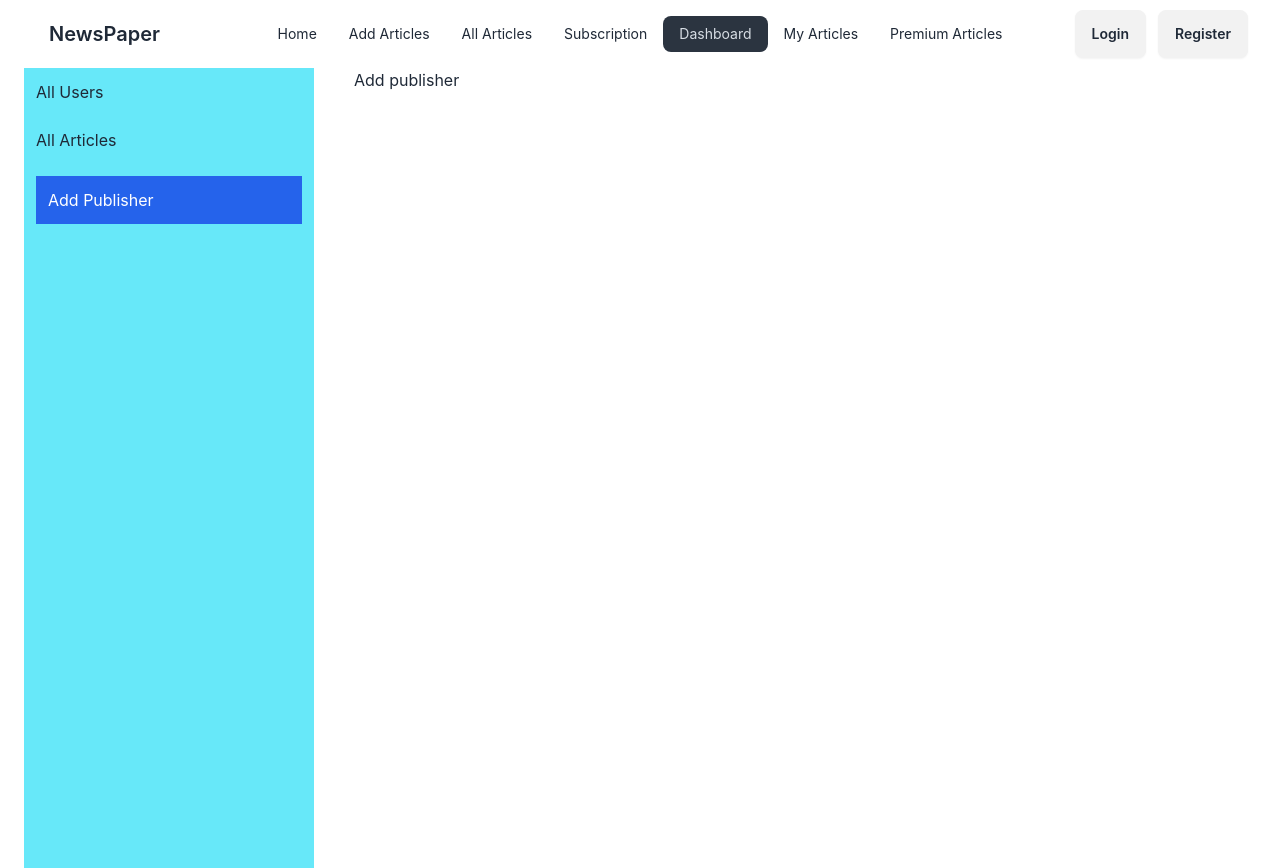
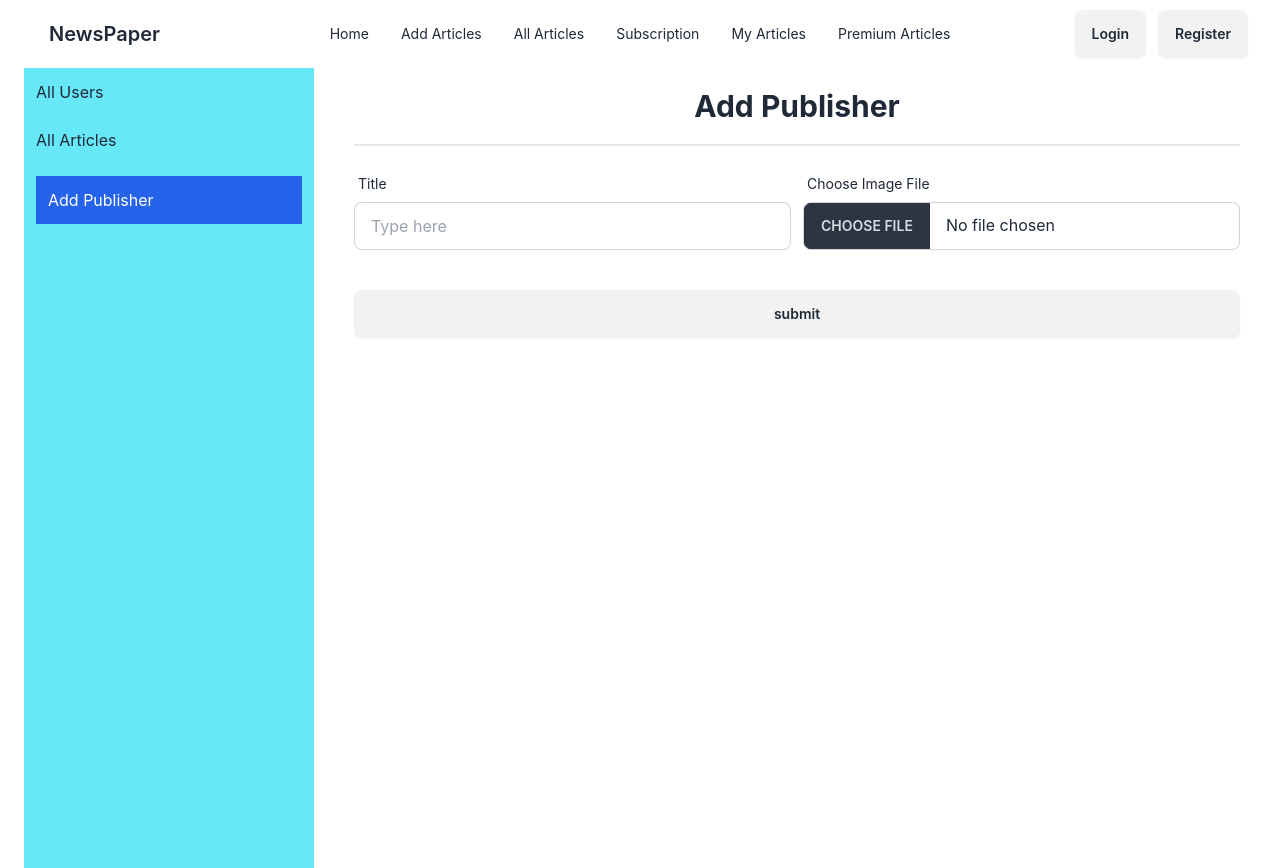
Before and after one commit to Md-Shakhawat-Hosen/News-portal-client, a React (Vite) app: page /dashboard/addPublisher in a window 1280 px wide. Built offline with nearby package versions, Linux system fonts and the light colour scheme; no server answers.

Commit message:
created myArticles page . In this page user can update, delete their own articles

```diff
--- a/src/Pages/AddArticles.jsx
+++ b/src/Pages/AddArticles.jsx
@@ -1,5 +1,5 @@
 import { useForm } from "react-hook-form";
-import { useContext, useState } from "react";
+import { useContext, useEffect, useState } from "react";
 import Select from "react-select";
 import axios from 'axios'
 import Title from "../components/Title/Title";
@@ -11,6 +11,22 @@ const AddArticles = () => {
      const [selectedOption, setSelectedOption] = useState(null);
      const [selectedOptionPublisher, setSelectedOptionPublisher] = useState(null);
      const {user} = useContext(AuthContext)
+
+     const [publisher, setPublisher] = useState([])
+
+     useEffect(()=>{
+          axios.get("http://localhost:5000/addPublisher")
+          .then(res => setPublisher(res.data))
+     },[]);
+    //  console.log(publisher);
+
+     const publisherNames = publisher.map((item) => ({
+       value: item.title.toLowerCase(),
+       label: item.title.charAt(0).toUpperCase() + item.title.slice(1),
+     }));
+
+
+
 
     const date =  moment().format("MMMM Do YYYY");
 
@@ -28,15 +44,7 @@ const AddArticles = () => {
 
      ];
 
-     const publisherNames = [
-       { value: "newsco", label: "NewsCo" },
-       { value: "pressX", label: "PressX" },
-       { value: "timesInformed", label: "TimesInformed" },
-       { value: "dailyGlobe", label: "DailyGlobe" },
-       { value: "cityHerald", label: "CityHerald" },
-       { value: "worldInsights", label: "WorldInsights" },
 
-     ];
 
 
 
--- a/src/Pages/AddPublisher.jsx
+++ b/src/Pages/AddPublisher.jsx
@@ -1,11 +1,93 @@
+import axios from "axios";
+import { useForm } from "react-hook-form";
+import Swal from "sweetalert2";
+import Title from "../components/Title/Title";
+
+const AddPublisher = () => {
+
+     const api_key = import.meta.env.VITE_image_api;
+     const image_hosting_api = `https://api.imgbb.com/1/upload?key=${api_key}`;
+
+    const { register, handleSubmit } = useForm();
 
 
-const AddPublisher = () => {
-    return (
-        <div>
-            <h1>Add publisher</h1>
+        const onSubmit = async (data) => {
+          console.log(data);
+
+
+          const imageFile = { image: data.image[0] };
+          const res = await axios.post(image_hosting_api, imageFile, {
+            headers: {
+              "Content-Type": "multipart/form-data",
+            },
+          });
+          console.log(res.data);
+
+
+          if (res.data.success) {
+            const addPublisher = {
+              title: data.title,
+              image: res.data.data.display_url,
+
+            };
+            console.log(addPublisher);
+
+            try {
+              const response = await axios.post(
+                "http://localhost:5000/addPublisher",
+                addPublisher
+              );
+              console.log("Response from server:", response.data);
+              if (response.data.insertedId) {
+                Swal.fire({
+                  title: "Good job!",
+                  text: "You added the Publisher successfully",
+                  icon: "success",
+                });
+              }
+            } catch (error) {
+              console.error("Error making POST request:", error);
+            }
+          }
+        };
+  return (
+    <div>
+      <Title title='Add Publisher'></Title>
+      <form onSubmit={handleSubmit(onSubmit)}>
+        <div className="flex flex-col lg:flex-row gap-3">
+          <div className="w-full">
+            <label className="form-control w-full ">
+              <div className="label">
+                <span className="label-text">Title</span>
+              </div>
+              <input
+                type="text"
+                placeholder="Type here"
+                {...register("title", { required: true })}
+                className="input input-bordered w-full"
+              />
+            </label>
+          </div>
+          <div className="w-full">
+            <label className="form-control w-full ">
+              <div className="label">
+                <span className="label-text">Choose Image File</span>
+              </div>
+              <input
+                type="file"
+                {...register("image", { required: true })}
+                className="file-input file-input-bordered w-full"
+              />
+            </label>
+          </div>
         </div>
-    );
+
+        <button type="submit" className="btn w-full mt-10">
+          submit
+        </button>
+      </form>
+    </div>
+  );
 };
 
 export default AddPublisher;
--- a/src/Pages/AllArticles.jsx
+++ b/src/Pages/AllArticles.jsx
@@ -20,7 +20,7 @@ const AllArticles = () => {
 
     },[isLoading,data])
 
-    console.log(allArticles)
+    // console.log(allArticles)
 
     const handleArticleApprove = (id, val) =>{
         // console.log(id)
@@ -30,7 +30,7 @@ const AllArticles = () => {
         const a = {val}
         axios.patch(`http://localhost:5000/addArticles/${id}`, a)
         .then(res => {
-            console.log('add articles', res.data)
+            // console.log('add articles', res.data)
             if (res.data.modifiedCount > 0) {
                   refetch()
                   toast.success(`Successfully ${val}`)
@@ -38,7 +38,7 @@ const AllArticles = () => {
         })
     }
     const handleArticleDelete = (id)=>{
-        console.log(id)
+        // console.log(id)
          axios
            .delete(`http://localhost:5000/addArticles/${id}`)
            .then((res) => {
@@ -51,14 +51,14 @@ const AllArticles = () => {
     }
 
     const handleDecline = (id) =>{
-        console.log(declineReason)
-        console.log(id);
+        // console.log(declineReason)
+        // console.log(id);
         const a = {val:'decline', reason: declineReason}
-        console.log(a);
+        // console.log(a);
         axios
           .patch(`http://localhost:5000/addArticles/${id}`, a)
           .then((res) => {
-            console.log("add articles", res.data);
+            // console.log("add articles", res.data);
             if (res.data.modifiedCount > 0) {
               refetch();
               setDeclineReason('')
@@ -115,7 +115,7 @@ const AllArticles = () => {
 
                 <div className="flex mt-4 gap-3">
                   <div className="flex gap-2">
-                    {article?.status == "pending" ? (
+                    {article?.status == "pending" || article?.status == 'decline' ? (
                       <button
                         onClick={() =>
                           handleArticleApprove(article._id, "approve")
--- /dev/null
+++ b/src/Pages/AllArticlesUser.jsx
@@ -0,0 +1,11 @@
+
+
+const AllArticlesUser = () => {
+    return (
+        <div>
+            <h1>All articles user</h1>
+        </div>
+    );
+};
+
+export default AllArticlesUser;
--- /dev/null
+++ b/src/Pages/MyArticles.jsx
@@ -0,0 +1,129 @@
+import axios from "axios";
+import { useState } from "react";
+import { useEffect } from "react";
+import { useContext } from "react";
+import toast, { Toaster } from "react-hot-toast";
+import useAllArticles from "../Hooks/useAllArticles";
+import { AuthContext } from "../Provider/AuthProvider";
+
+
+const MyArticles = () => {
+    const {user} = useContext(AuthContext)
+    const [myArticles, setMyArticles] = useState([])
+    const {data,isLoading,refetch} = useAllArticles();
+
+    useEffect(()=>{
+        if (!isLoading){
+            const ownArticles = data.filter(
+              (articles) => user?.email == articles.articleAuthorEmail
+            );
+            setMyArticles(ownArticles)
+        }
+    },[data,isLoading, user?.email])
+
+    console.log(myArticles);
+
+    const handleDeleteMyArticle = (id) =>{
+        console.log(id)
+         axios.delete(`http://localhost:5000/addArticles/${id}`).then((res) => {
+           console.log("delete my articles", res.data);
+           if (res.data.deletedCount > 0) {
+             refetch();
+             toast.success("Successfully Deleted");
+           }
+         });
+    }
+    return (
+      <div>
+        <div>
+          <Toaster />
+        </div>
+        <h1>My articles</h1>
+        <div className="overflow-x-auto">
+          <table className="table table-zebra">
+            {/* head */}
+            <thead>
+              <tr>
+                <th>SL</th>
+                <th>Title</th>
+                <th>Status</th>
+                <th>isPremium</th>
+                <th>Action</th>
+              </tr>
+            </thead>
+            <tbody>
+              {/* row 1 */}
+              {myArticles.map((article, ind) => (
+                <tr key={article._id}>
+                  <th>{ind + 1}</th>
+                  <td>{article.title}</td>
+                  <td>
+                    {article.status}
+                    {article?.isDecline && (
+                      <button
+                        onClick={() =>
+                          document
+                            .getElementById(`my_modal_1_${article?._id}`)
+                            .showModal()
+                        }
+                        className="bg-red-400 text-white p-2 rounded-lg ml-2"
+                      >
+                        Reason
+                      </button>
+                    )}
+
+                    <dialog id={`my_modal_1_${article?._id}`} className="modal">
+                      <div className="modal-box">
+                        <p className="py-4">Read Carefully...</p>
+                        <div className="">
+                          <form method="dialog">
+                            {/* if there is a button in form, it will close the modal */}
+                            <textarea
+                              disabled
+                              defaultValue={article?.declineReason}
+                              className="textarea textarea-accent w-full"
+                              placeholder="Bio"
+                            ></textarea>
+                            <button className="btn">Close</button>
+                          </form>
+                        </div>
+                      </div>
+                    </dialog>
+                  </td>
+
+                  {/* Open the modal using document.getElementById('ID').showModal() method */}
+                  {/* <button
+                    className="btn"
+                    onClick={() =>
+                      document.getElementById("my_modal_1").showModal()
+                    }
+                  >
+                    open modal
+                  </button> */}
+
+                  <td>{article.isPremium ? "YES" : "NO"}</td>
+
+                  <td className="flex flex-row gap-3">
+                    <button className="bg-cyan-400 p-3 text-white">
+                      Details
+                    </button>
+                    <button className="bg-cyan-400 p-3 text-white">
+                      Update
+                    </button>
+                    <button
+                      onClick={() => handleDeleteMyArticle(article?._id)}
+                      className="bg-red-400 p-3 text-white"
+                    >
+                      Delete
+                    </button>
+                  </td>
+                </tr>
+              ))}
+            </tbody>
+          </table>
+        </div>
+      </div>
+    );
+};
+
+export default MyArticles;
--- a/src/components/Navbar/Navbar.jsx
+++ b/src/components/Navbar/Navbar.jsx
@@ -4,8 +4,9 @@ import { AuthContext } from "../../Provider/AuthProvider";
 
 import toast, { Toaster } from "react-hot-toast";
 
+
 const Navbar = () => {
-    const {user,logOut} = useContext(AuthContext);
+    const {user,logOut,roleUser} = useContext(AuthContext);
 
 
     const handleLogOut = () =>{
@@ -19,14 +20,19 @@ const Navbar = () => {
         })
     }
 
-    console.log(user)
+    // console.log(user)
     const navLinks = <>
 
      <li><NavLink to='/'>Home</NavLink></li>
      <li><NavLink to='/add-articles'>Add Articles</NavLink></li>
      <li><NavLink to='/all-articles'>All Articles</NavLink></li>
      <li><NavLink to='/subscription'>Subscription</NavLink></li>
-     <li><NavLink to='/dashboard'>Dashboard</NavLink></li>
+
+     {
+      roleUser == 'admin' ? <li><NavLink to='/dashboard'>Dashboard</NavLink></li>
+      :
+      ''
+     }
      <li><NavLink to='/my-articles'>My Articles</NavLink></li>
      <li><NavLink to='/premium-articles'>Premium Articles</NavLink></li>
 
```
Also changed, not shown: src/Private/PrivateRoute.jsx (added, +7 -0 lines), src/Provider/AuthProvider.jsx (+45 -35 lines), src/Routes/Routes.jsx (+35 -27 lines), public/images/notFound.jpg (added).
